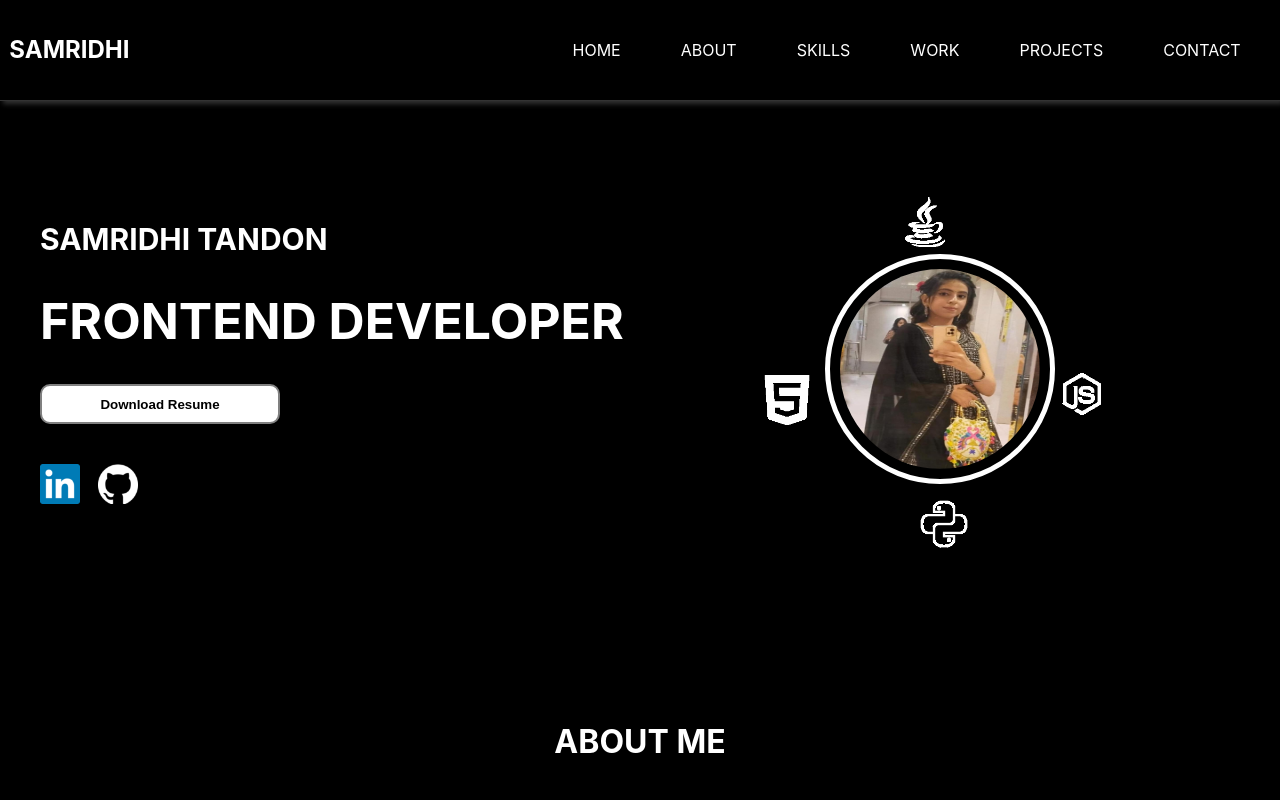
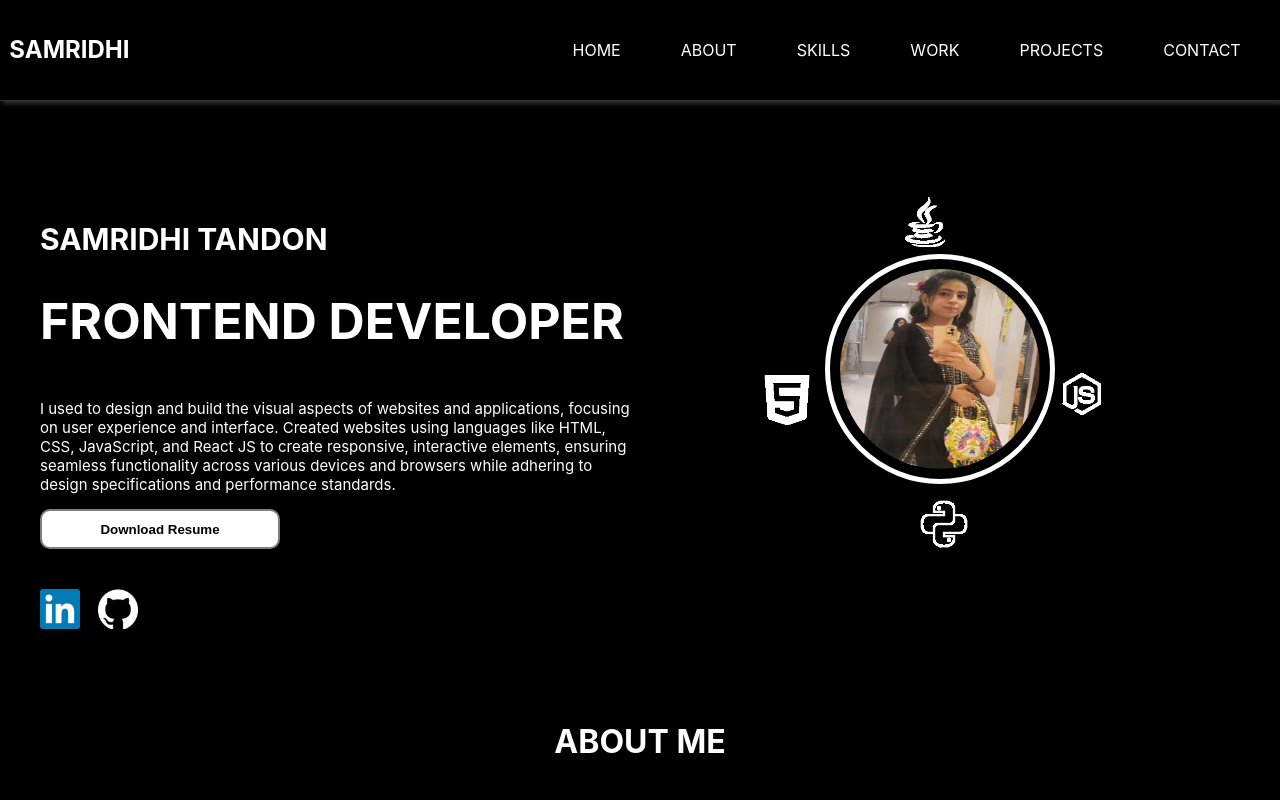
Before and after one commit to Samridhiworks/samridhi-react-portfolio, a React (Create React App) app: page / in a window 1280 px wide. Shown: the top 800 px of the page. Built offline with nearby package versions, Linux system fonts and the light colour scheme.

Commit message:
Banner.js

```diff
--- a/src/Components/Banner.js
+++ b/src/Components/Banner.js
@@ -15,6 +15,8 @@ const Banner=()=>{
                 <div className="text">
                     <h6>SAMRIDHI TANDON</h6>
                     <h1>FRONTEND DEVELOPER</h1>
+        <p style={{color:"#fff",fontSize:"15px"}}>I used to design and build the visual aspects of websites and applications, focusing on user experience and interface. Created websites using  languages like HTML, CSS, JavaScript, and React JS to create responsive, interactive elements, ensuring seamless functionality across various devices and browsers while adhering to design specifications and performance standards.
+        </p>
                     <button >
                         < a href="src/Samridhi CV.pdf" download="Samridhi CV.pdf" style={{textDecoration:"none"}}>
                         Download Resume
```
